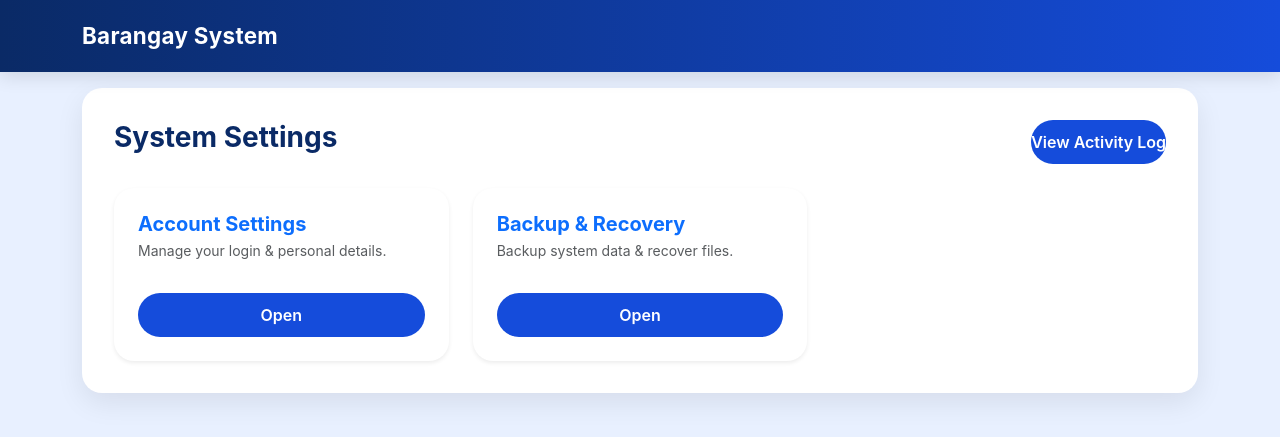
After one commit to compasadonis/barangay_system_final, a Flask app: page /system_settings in a window 1280 px wide. The commit adds this page. Shown: the top 437 px of the page. Run offline with Flask 3, Linux system fonts and the light colour scheme.

Commit message:
adding systemsettings

```diff
--- a/app.py
+++ b/app.py
@@ -345,7 +345,38 @@ def create_app():
         if session.get("role") not in ("admin", "staff"):
             return redirect(url_for("auth.login"))
 
-        logs = ActivityLog.query.order_by(ActivityLog.timestamp.desc()).all()
+        from sqlalchemy import or_
+
+        # -------------------------------------
+        # Search filter
+        # -------------------------------------
+        q = request.args.get("q", "").strip()
+        base_query = ActivityLog.query
+
+        if q:
+            base_query = base_query.filter(
+                or_(
+                    ActivityLog.user.ilike(f"%{q}%"),
+                    ActivityLog.action.ilike(f"%{q}%"),
+                    ActivityLog.table_name.ilike(f"%{q}%")
+                )
+            )
+
+        # -------------------------------------
+        # Pagination
+        # -------------------------------------
+        page = int(request.args.get("page", 1))
+        per_page = 10
+        total_logs = base_query.count()
+
+        logs = base_query.order_by(ActivityLog.timestamp.desc()) \
+            .offset((page - 1) * per_page) \
+            .limit(per_page) \
+            .all()
+
+        # -------------------------------------
+        # Fix timezone + record names
+        # -------------------------------------
         gmt8 = timezone(timedelta(hours=8))
 
         table_map = {
@@ -357,21 +388,131 @@ def create_app():
         }
 
         for log in logs:
+
+            # Timestamp fix
             if log.timestamp:
-                # Kung naive datetime, i-assume UTC
                 if log.timestamp.tzinfo is None:
                     log.timestamp = log.timestamp.replace(tzinfo=timezone.utc)
-                # Convert sa UTC+8
                 log.timestamp = log.timestamp.astimezone(gmt8)
 
+            # Attach record name
             Model = table_map.get(log.table_name)
             if Model and log.record_id:
-                record = Model.query.get(log.record_id)
-                log.record_name = record.name if record else "Record not found"
+                record = db.session.get(Model, log.record_id)
+                log.record_name = getattr(record, "name", "Record not found") if record else "Record not found"
             else:
                 log.record_name = "Record not found"
 
-        return render_template("activity_log.html", logs=logs)
+        # -------------------------------------
+        # Pagination Class
+        # -------------------------------------
+        class PageObj:
+            def __init__(self, page, per_page, total):
+                self.page = page
+                self.per_page = per_page
+                self.total = total
+
+            @property
+            def has_previous(self):
+                return self.page > 1
+
+            @property
+            def has_next(self):
+                return self.page * self.per_page < self.total
+
+            @property
+            def previous_page_number(self):
+                return self.page - 1
+
+            @property
+            def next_page_number(self):
+                return self.page + 1
+
+            @property
+            def num_pages(self):
+                from math import ceil
+                return ceil(self.total / self.per_page)
+
+        page_obj = PageObj(page, per_page, total_logs)
+
+        return render_template(
+            "activity_log.html",
+            logs=logs,
+            page_obj=page_obj
+        )
+
+    # -------------------------------------------------------
+    # EXPORT LOGS TO EXCEL
+    # -------------------------------------------------------
+    @app.route("/export-logs-excel")
+    def export_logs_excel():
+        from openpyxl import Workbook
+        import io
+        from flask import send_file
+
+        logs = ActivityLog.query.order_by(ActivityLog.timestamp.desc()).all()
+
+        wb = Workbook()
+        ws = wb.active
+        ws.title = "Activity Logs"
+
+        ws.append(["ID", "User", "Action", "Table", "Record", "Timestamp"])
+
+        table_map = {
+            "barangay_id": BarangayID,
+            "clearance": Clearance,
+            "indigency": Indigency,
+            "good_moral": GoodMoral,
+            "first_job_seeker": FirstJobSeeker
+        }
+
+        for log in logs:
+
+            # Fix timestamp
+            ts = ""
+            if log.timestamp:
+                if log.timestamp.tzinfo is None:
+                    log.timestamp = log.timestamp.replace(tzinfo=timezone.utc)
+                ts = log.timestamp.astimezone(
+                    timezone(timedelta(hours=8))
+                ).strftime("%Y-%m-%d %H:%M:%S")
+
+            # Resolve record name
+            Model = table_map.get(log.table_name)
+            if Model and log.record_id:
+                record = db.session.get(Model, log.record_id)
+                record_name = getattr(record, "name", "") if record else ""
+            else:
+                record_name = ""
+
+            ws.append([
+                log.id,
+                log.user,
+                log.action,
+                log.table_name,
+                record_name,
+                ts
+            ])
+
+        output = io.BytesIO()
+        wb.save(output)
+        output.seek(0)
+
+        return send_file(
+            output,
+            as_attachment=True,
+            download_name="activity_logs.xlsx",
+            mimetype="application/vnd.openxmlformats-officedocument.spreadsheetml.sheet"
+        )
+
+    @app.route("/system_settings")
+    def system_settings():
+        return render_template("system_settings.html")
+
+
+
+
+
 
 
     return app
--- /dev/null
+++ b/templates/system_settings.html
@@ -0,0 +1,66 @@
+{% extends 'base.html' %}
+{% block content %}
+
+<style>
+    .settings-card {
+        border-radius: 20px;
+        background: #ffffff;
+        transition: 0.2s ease;
+    }
+    .settings-card:hover {
+        transform: translateY(-5px);
+        box-shadow: 0 6px 18px rgba(0,0,0,0.15) !important;
+    }
+    h3.fw-bold {
+        text-align: center;
+        color: #0a2a66;
+    }
+    .btn-primary {
+        background-color: #154cdb;
+        border-color: #154cdb;
+        border-radius: 50px;
+        padding: 10px 0;
+    }
+    .btn-primary:hover {
+        background-color: #0a2a66;
+        border-color: #0a2a66;
+    }
+</style>
+
+<div class="d-flex justify-content-between align-items-center mb-4">
+    <h3 class="fw-bold">System Settings</h3>
+
+    <a href="{{ url_for('activity_log_view') }}" class="btn btn-primary">
+        View Activity Log
+    </a>
+</div>
+
+<div class="row g-4">
+
+    <!-- Account Settings -->
+    <div class="col-md-4">
+        <div class="card shadow-sm border-0 p-4 settings-card">
+            <h5 class="fw-bold mb-1 text-primary">Account Settings</h5>
+            <p class="text-muted small mb-3">Manage your login & personal details.</p>
+
+            <a href="{{ url_for('account_settings') }}" class="btn btn-primary mt-3 w-100">
+                Open
+            </a>
+        </div>
+    </div>
+
+    <!-- Backup & Recovery -->
+    <div class="col-md-4">
+        <div class="card shadow-sm border-0 p-4 settings-card">
+            <h5 class="fw-bold mb-1 text-primary">Backup & Recovery</h5>
+            <p class="text-muted small mb-3">Backup system data & recover files.</p>
+
+            <a href="{{ url_for('backup_recovery') }}" class="btn btn-primary mt-3 w-100">
+                Open
+            </a>
+        </div>
+    </div>
+
+</div>
+
+{% endblock %}
```
Also changed, not shown: templates/activity_log.html (+69 -20 lines), templates/dashboard_admin.html (+22 -3 lines), database/brgy.db, 2 other files.
